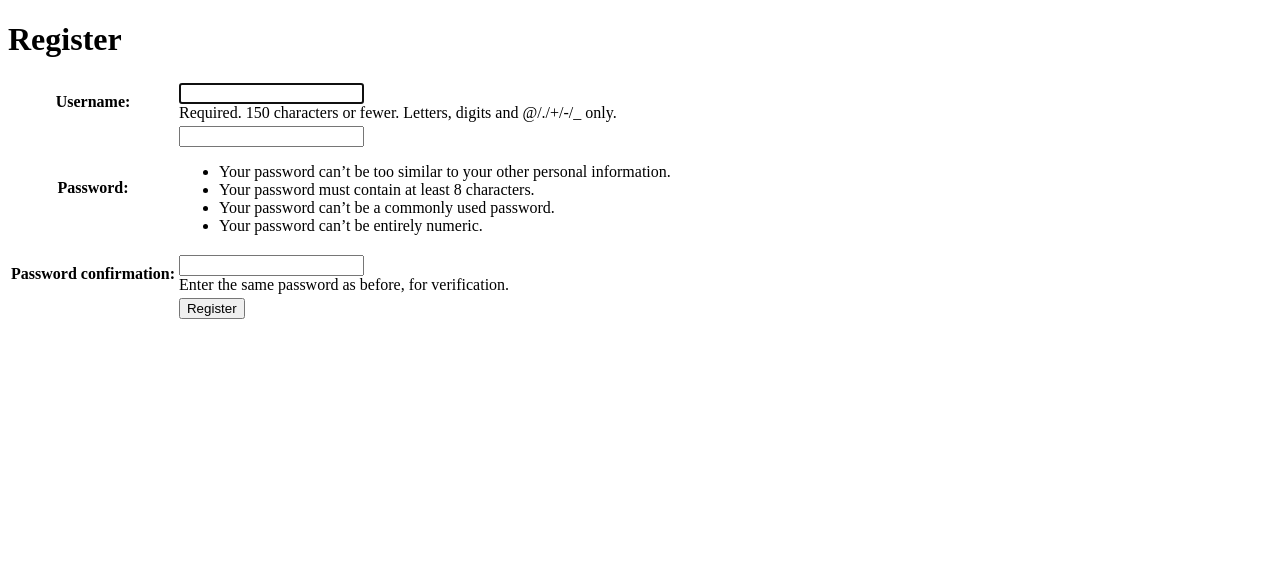
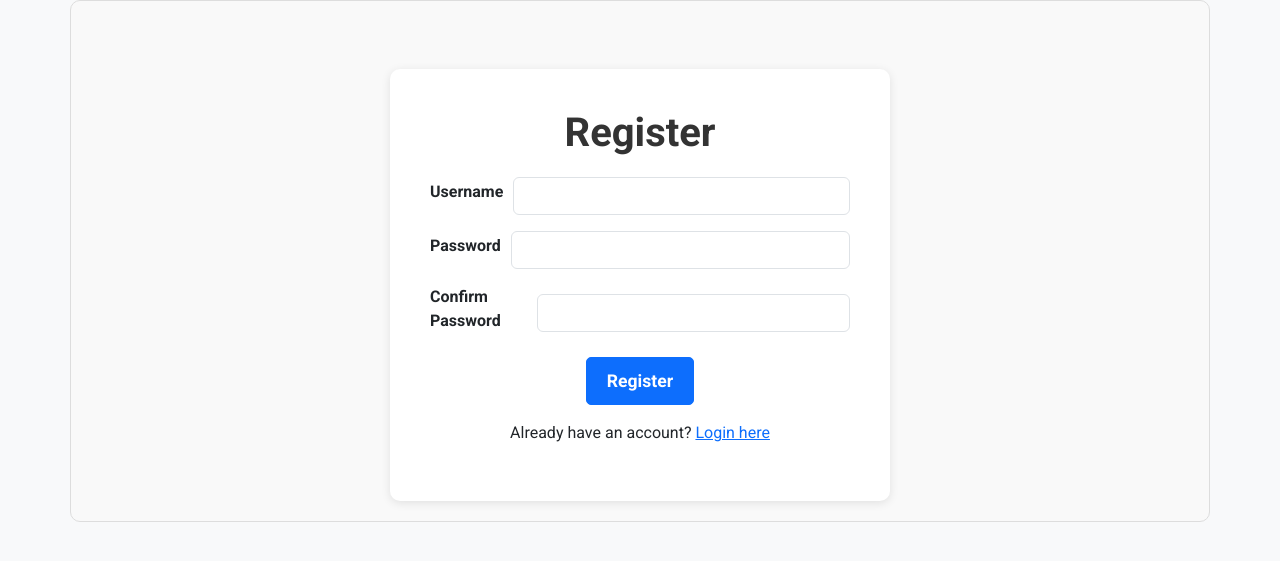
Before and after one commit to mikewallker/abibas-shoes, a Django app: page /register/ in a window 1280 px wide. Shown: the top 561 px of the page. Run offline with Django 5.2, Linux system fonts and the light colour scheme.

Commit message:
finish tugas individu 4

```diff
--- a/main/templates/register.html
+++ b/main/templates/register.html
@@ -1,28 +1,44 @@
-{% extends 'base.html' %} {% block meta %}
+{% extends 'base.html' %}
+
+{% block meta %}
 <title>Register</title>
-{% endblock meta %} {% block content %}
+{% endblock meta %}
 
-<div class="login">
-  <h1>Register</h1>
+{% block content %}
+<div class="container">
+    <div class="login mt-5">
+        <h1 class="text-center">Register</h1>
 
         <form method="POST">
             {% csrf_token %}
-    <table>
-      {{ form.as_table }}
-      <tr>
-        <td></td>
-        <td><input type="submit" name="submit" value="Register" /></td>
-      </tr>
-    </table>
+            <div class="mb-3">
+                <label for="username" class="form-label">Username</label>
+                <input type="text" name="username" class="form-control" id="username" required>
+            </div>
+            <div class="mb-3">
+                <label for="password" class="form-label">Password</label>
+                <input type="password" name="password" class="form-control" id="password" required>
+            </div>
+            <div class="mb-3">
+                <label for="confirm_password" class="form-label">Confirm Password</label>
+                <input type="password" name="confirm_password" class="form-control" id="confirm_password" required>
+            </div>
+            <div class="d-flex justify-content-center">
+                <button type="submit" class="btn btn-primary">Register</button>
+            </div>
         </form>
 
         {% if messages %}
+        <div class="alert alert-danger mt-3">
             <ul>
                 {% for message in messages %}
                 <li>{{ message }}</li>
                 {% endfor %}
             </ul>
+        </div>
         {% endif %}
+
+        <p class="text-center mt-3">Already have an account? <a href="{% url 'main:login' %}" class="link-primary">Login here</a></p>
     </div>
-
+</div>
 {% endblock content %}
--- a/main/urls.py
+++ b/main/urls.py
@@ -1,6 +1,6 @@
 from django.urls import path
 from main.views import show_main, create_product, show_xml, show_json, show_xml_by_id, show_json_by_id
-from main.views import register, login_user, logout_user
+from main.views import register, login_user, logout_user, edit_product, delete_product, show_products
 
 app_name = 'main'
 
@@ -14,4 +14,7 @@ urlpatterns = [
     path('register/', register, name='register'),
     path('login/', login_user, name='login'),
     path('logout/', logout_user, name='logout'),
+    path('edit-product/<uuid:id>', edit_product, name='edit_product'),
+    path('delete/<uuid:id>', delete_product, name='delete_product'),
+    path('products/', show_products, name='show_products'),
 ]
--- a/main/views.py
+++ b/main/views.py
@@ -1,4 +1,4 @@
-from django.shortcuts import render, redirect
+from django.shortcuts import render, redirect, reverse
 from main.forms import ProductForm
 from main.models import Product
 from django.http import HttpResponse
@@ -85,3 +85,30 @@ def logout_user(request):
     response = HttpResponseRedirect(reverse('main:login'))
     response.delete_cookie('last_login')
     return response
+
+def edit_product(request, id):
+    # Get product berdasarkan id
+    product = Product.objects.get(pk = id)
+
+    # Set product sebagai instance dari form
+    form = ProductForm(request.POST or None, instance=product)
+
+    if form.is_valid() and request.method == "POST":
+        # Simpan form dan kembali ke halaman awal
+        form.save()
+        return HttpResponseRedirect(reverse('main:show_main'))
+
+    context = {'form': form}
+    return render(request, "edit_product.html", context)
+
+def delete_product(request, id):
+    # Get mood berdasarkan id
+    product = Product.objects.get(pk = id)
+    # Hapus mood
+    product.delete()
+    # Kembali ke halaman awal
+    return HttpResponseRedirect(reverse('main:show_main'))
+
+def show_products(request):
+    products = Product.objects.all()  # or however you're fetching products
+    return render(request, 'products.html', {'products': products})
--- /dev/null
+++ b/static/css/global.css
@@ -0,0 +1,58 @@
+body {
+    background-color: #f8f9fa; /* Light background color */
+    font-family: 'Roboto', sans-serif;
+}
+
+.container {
+    background-color: #f9f9f9; /* Light background color for the form container */
+    border: 1px solid #ddd; /* Light border */
+    border-radius: 10px; /* Rounded corners for the container */
+    padding: 20px; /* Padding inside the container */
+}
+
+.login {
+    background-color: white; /* White background for the login form */
+    border-radius: 10px; /* Rounded corners */
+    box-shadow: 0 2px 10px rgba(0, 0, 0, 0.1); /* Subtle shadow for depth */
+    padding: 40px; /* Padding around the content */
+    max-width: 500px; /* Set a max width for the form */
+    margin: auto; /* Center the form horizontally */
+}
+
+.login h1 {
+    margin-bottom: 20px; /* Space below the heading */
+    font-weight: 700; /* Bold for titles */
+    color: #333; /* Dark color for headings */
+}
+
+.login_btn {
+    background-color: #007bff; /* Bootstrap primary color */
+    border: none; /* Remove default border */
+}
+
+.login_btn:hover {
+    background-color: #0056b3; /* Darker shade on hover */
+}
+
+.btn {
+    padding: 10px 20px; /* Increase button padding */
+    border-radius: 5px; /* Slightly rounded corners for buttons */
+    font-weight: 700; /* Bold for buttons */
+    font-size: 1.1rem; /* Slightly larger font size for buttons */
+}
+
+.mb-3 {
+    display: flex; /* Use flexbox for alignment */
+    align-items: center; /* Center vertically */
+    margin-bottom: 1rem; /* Space between input groups */
+}
+
+.form-label {
+    margin-right: 10px; /* Space between label and input */
+    font-weight: 700; /* Bold label */
+}
+
+.form-control {
+    max-width: 400px; /* Adjust width as necessary */
+    flex-grow: 1; /* Allow input to take remaining space */
+}
--- a/templates/base.html
+++ b/templates/base.html
@@ -2,9 +2,22 @@
 <!DOCTYPE html>
 <html lang="en">
   <head>
-    <meta charset="UTF-8" />
-    <meta name="viewport" content="width=device-width, initial-scale=1.0" />
-    {% block meta %} {% endblock meta %}
+    {% block meta %}
+        <meta charset="UTF-8" />
+        <meta name="viewport" content="width=device-width, initial-scale=1">
+    {% endblock meta %}
+    <link href="https://cdn.jsdelivr.net/npm/bootstrap@5.3.2/dist/css/bootstrap.min.css" rel="stylesheet" integrity="sha384-T3c6CoIi6uLrA9TneNEoa7RxnatzjcDSCmG1MXxSR1GAsXEV/Dwwykc2MPK8M2HN" crossorigin="anonymous">
+
+    <!-- font text -->
+    <link href="https://fonts.googleapis.com/css2?family=Roboto:wght@400;700&display=swap" rel="stylesheet">
+
+
+    <!-- Link ke global.css -->
+    <link rel="stylesheet" href="{% static 'css/global.css' %}">
+
+    <script src="https://code.jquery.com/jquery-3.6.0.min.js" integrity="sha384-KyZXEAg3QhqLMpG8r+J4jsl5c9zdLKaUk5Ae5f5b1bw6AUn5f5v8FZJoMxm6f5cH1" crossorigin="anonymous"></script>
+    <script src="https://cdn.jsdelivr.net/npm/@popperjs/core@2.11.8/dist/umd/popper.min.js" integrity="sha384-I7E8VVD/ismYTF4hNIPjVp/Zjvgyol6VFvRkX/vR+Vc4jQkC+hVqc2pM8ODewa9r" crossorigin="anonymous"></script>
+    <script src="https://cdn.jsdelivr.net/npm/bootstrap@5.3.2/dist/js/bootstrap.min.js" integrity="sha384-BBtl+eGJRgqQAUMxJ7pMwbEyER4l1g+O15P+16Ep7Q9Q+zqX6gSbd85u4mG4QzX+" crossorigin="anonymous"></script>
   </head>
 
   <body>
```
Also changed, not shown: abibas_shoes/settings.py (+8 -1 lines), main/templates/card_product.html (added, +25 -0 lines), main/templates/create_product.html (+33 -13 lines), main/templates/edit_product.html (added, +23 -0 lines), main/templates/login.html (+20 -12 lines), main/templates/main.html (+24 -41 lines), main/templates/products.html (added, +31 -0 lines), templates/navbar.html (added, +19 -0 lines), README.md, static/image/sedih-banget.png (added). Lines whose indentation alone changed are shown as unchanged.
